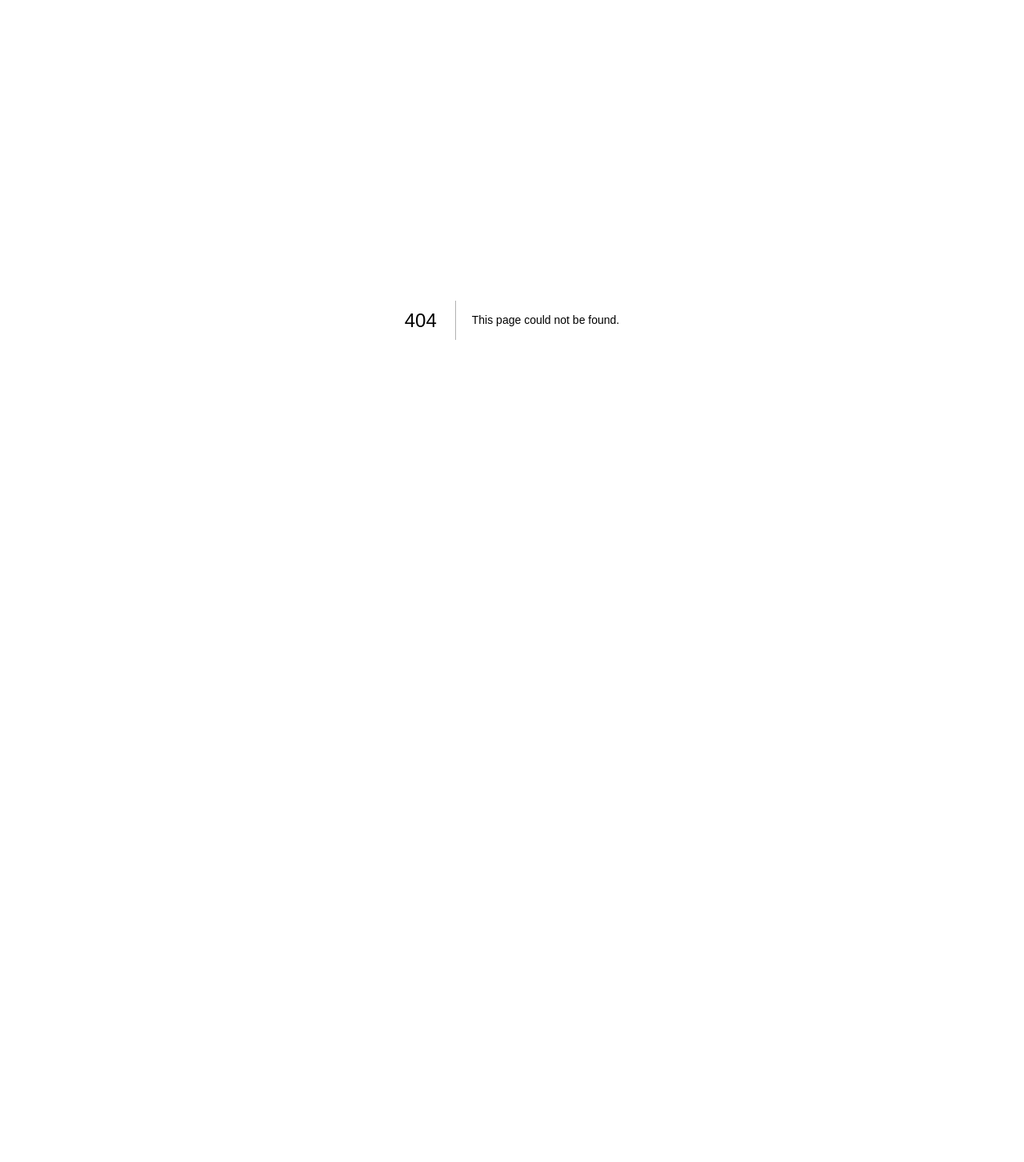
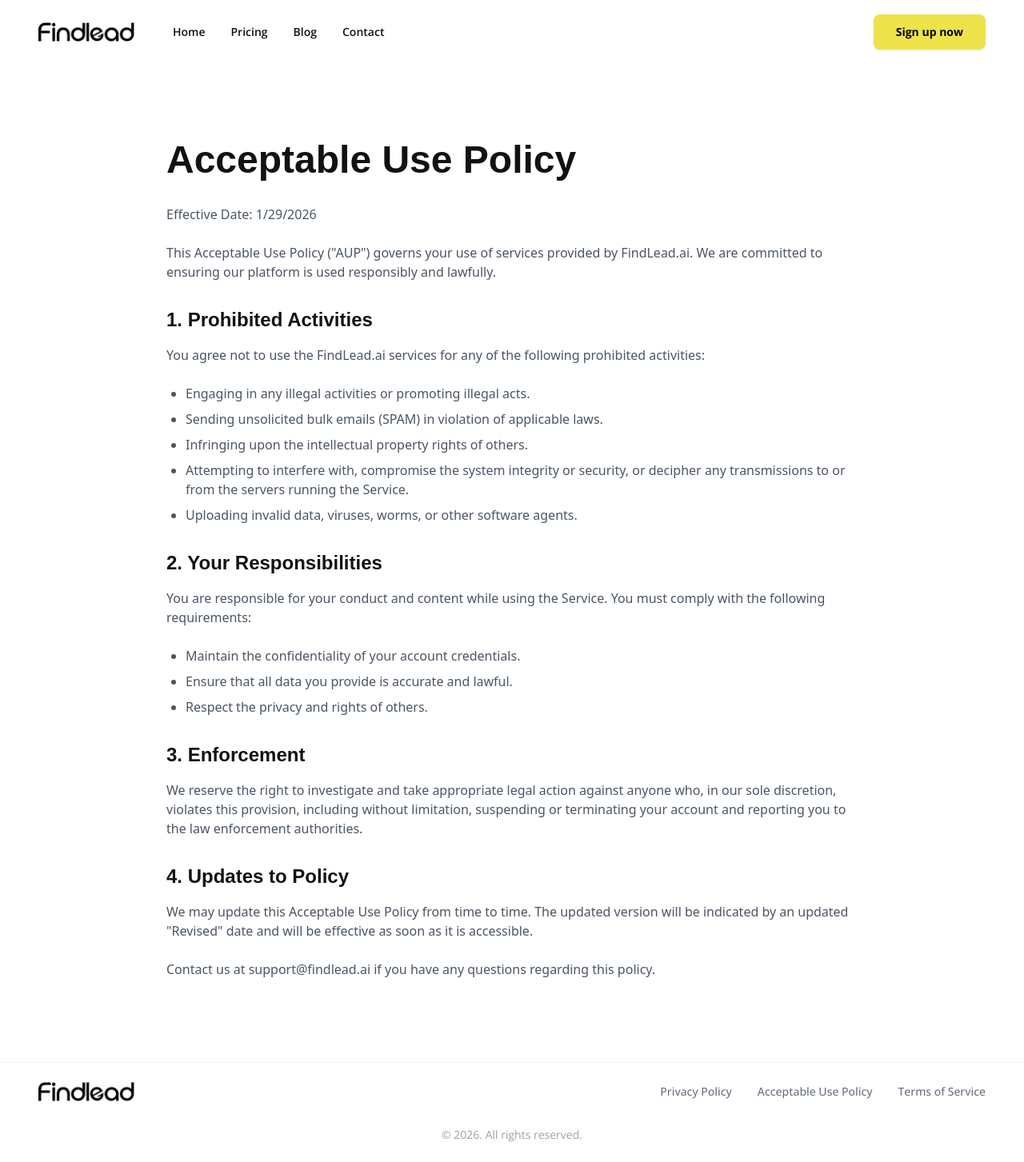
Before and after one commit to NaveenNSSKM/find-lead-copcate, a Next.js app: page /acceptable-use in a window 1280 px wide. Before the commit this address had no page. Shown: the whole page at 80% size. Before the commit the page ends 800 px from the top, so only its background shows below. Built offline with nearby package versions, Linux system fonts and the light colour scheme; a web font is replaced by a local one.

Commit message:
update-new

```diff
--- /dev/null
+++ b/app/acceptable-use/page.tsx
@@ -0,0 +1,61 @@
+
+import Navbar from "@/components/Navbar";
+import Footer from "@/components/Footer";
+
+export default function AcceptableUsePolicy() {
+    return (
+        <main className="min-h-screen bg-white">
+            <Navbar />
+
+            <div className="max-w-4xl mx-auto px-4 py-20 mt-16 md:mt-24">
+                <h1 className="text-4xl md:text-5xl font-heading font-bold mb-8 text-[#121212]">Acceptable Use Policy</h1>
+
+                <div className="prose prose-lg max-w-none text-gray-600 font-sans">
+                    <p className="mb-6">Effective Date: {new Date().toLocaleDateString()}</p>
+
+                    <p className="mb-6">
+                        This Acceptable Use Policy ("AUP") governs your use of services provided by FindLead.ai. We are committed to ensuring our platform is used responsibly and lawfully.
+                    </p>
+
+                    <h2 className="text-2xl font-bold text-[#121212] mt-8 mb-4">1. Prohibited Activities</h2>
+                    <p className="mb-6">
+                        You agree not to use the FindLead.ai services for any of the following prohibited activities:
+                    </p>
+                    <ul className="list-disc pl-6 mb-6 space-y-2">
+                        <li>Engaging in any illegal activities or promoting illegal acts.</li>
+                        <li>Sending unsolicited bulk emails (SPAM) in violation of applicable laws.</li>
+                        <li>Infringing upon the intellectual property rights of others.</li>
+                        <li>Attempting to interfere with, compromise the system integrity or security, or decipher any transmissions to or from the servers running the Service.</li>
+                        <li>Uploading invalid data, viruses, worms, or other software agents.</li>
+                    </ul>
+
+                    <h2 className="text-2xl font-bold text-[#121212] mt-8 mb-4">2. Your Responsibilities</h2>
+                    <p className="mb-6">
+                        You are responsible for your conduct and content while using the Service. You must comply with the following requirements:
+                    </p>
+                    <ul className="list-disc pl-6 mb-6 space-y-2">
+                        <li>Maintain the confidentiality of your account credentials.</li>
+                        <li>Ensure that all data you provide is accurate and lawful.</li>
+                        <li>Respect the privacy and rights of others.</li>
+                    </ul>
+
+                    <h2 className="text-2xl font-bold text-[#121212] mt-8 mb-4">3. Enforcement</h2>
+                    <p className="mb-6">
+                        We reserve the right to investigate and take appropriate legal action against anyone who, in our sole discretion, violates this provision, including without limitation, suspending or terminating your account and reporting you to the law enforcement authorities.
+                    </p>
+
+                    <h2 className="text-2xl font-bold text-[#121212] mt-8 mb-4">4. Updates to Policy</h2>
+                    <p className="mb-6">
+                        We may update this Acceptable Use Policy from time to time. The updated version will be indicated by an updated "Revised" date and will be effective as soon as it is accessible.
+                    </p>
+
+                    <p className="mb-6">
+                        Contact us at support@findlead.ai if you have any questions regarding this policy.
+                    </p>
+                </div>
+            </div>
+
+            <Footer />
+        </main>
+    );
+}
--- /dev/null
+++ b/app/privacy-policy/page.tsx
@@ -0,0 +1,61 @@
+
+import Navbar from "@/components/Navbar";
+import Footer from "@/components/Footer";
+
+export default function PrivacyPolicy() {
+    return (
+        <main className="min-h-screen bg-white">
+            <Navbar />
+
+            <div className="max-w-4xl mx-auto px-4 py-20 mt-16 md:mt-24">
+                <h1 className="text-4xl md:text-5xl font-heading font-bold mb-8 text-[#121212]">Privacy Policy</h1>
+
+                <div className="prose prose-lg max-w-none text-gray-600 font-sans">
+                    <p className="mb-6">Effective Date: {new Date().toLocaleDateString()}</p>
+
+                    <p className="mb-6">
+                        At FindLead.ai, we take your privacy seriously. This Privacy Policy explains how we collect, use, disclose, and safeguard your information when you visit our website or use our services.
+                    </p>
+
+                    <h2 className="text-2xl font-bold text-[#121212] mt-8 mb-4">1. Information We Collect</h2>
+                    <p className="mb-6">
+                        We collect information that you strictly provide to us when you register, express interest in obtaining information about us or our products and services, participate in activities on the website, or otherwise contact us.
+                    </p>
+                    <ul className="list-disc pl-6 mb-6 space-y-2">
+                        <li>Personal Data (Name, Email, Job Title)</li>
+                        <li>Company Information</li>
+                        <li>Usage Data and Analytics</li>
+                    </ul>
+
+                    <h2 className="text-2xl font-bold text-[#121212] mt-8 mb-4">2. How We Use Your Information</h2>
+                    <p className="mb-6">
+                        We use the information we collect or receive to:
+                    </p>
+                    <ul className="list-disc pl-6 mb-6 space-y-2">
+                        <li>Facilitate account creation and logon process.</li>
+                        <li>Send you marketing and promotional communications.</li>
+                        <li>Respond to user inquiries/offer support.</li>
+                        <li>Improve our services and user experience.</li>
+                    </ul>
+
+                    <h2 className="text-2xl font-bold text-[#121212] mt-8 mb-4">3. Sharing Your Information</h2>
+                    <p className="mb-6">
+                        We only share information with your consent, to comply with laws, to provide you with services, to protect your rights, or to fulfill business obligations.
+                    </p>
+
+                    <h2 className="text-2xl font-bold text-[#121212] mt-8 mb-4">4. Security of Your Information</h2>
+                    <p className="mb-6">
+                        We use administrative, technical, and physical security measures to help protect your personal information. However, no electronic transmission over the internet or information storage technology can be guaranteed to be 100% secure.
+                    </p>
+
+                    <h2 className="text-2xl font-bold text-[#121212] mt-8 mb-4">5. Contact Us</h2>
+                    <p className="mb-6">
+                        If you have questions or comments about this policy, you may email us at support@findlead.ai.
+                    </p>
+                </div>
+            </div>
+
+            <Footer />
+        </main>
+    );
+}
--- a/components/Footer.tsx
+++ b/components/Footer.tsx
@@ -4,10 +4,13 @@
 export default function Footer() {
     return (
         <footer className="w-full bg-white border-t border-gray-100 py-6">
-            <div className="max-w-[1440px] mx-auto px-6 md:px-12 flex flex-col md:flex-row justify-between items-center gap-4">
+            <div className="max-w-[1440px] mx-auto px-6 md:px-12 flex flex-col gap-8">
 
-                {/* Left Side: Brand & Copyright */}
-                <div className="flex flex-col md:flex-row items-center gap-2 md:gap-6 text-sm text-gray-500">
+                {/* Top Section: Logo and Links */}
+                <div className="flex flex-col md:flex-row justify-between items-center gap-6 w-full">
+
+                    {/* Logo (Left on Mobile & Desktop) */}
+                    <div className="w-full md:w-auto flex justify-start">
                         <Image
                             src="/images/logo.png"
                             alt="FindLead.ai"
@@ -15,17 +18,26 @@
                             height={40}
                             className="h-6 w-auto object-contain"
                         />
-                    <span>© 2025. All rights reserved.</span>
                     </div>
 
-                {/* Right Side: Links */}
-                <div className="flex items-center gap-8 text-sm text-gray-500 font-medium">
-                    <Link href="#" className="hover:text-gray-900 transition-colors">
+                    {/* Links (Center on Mobile, Right on Desktop) */}
+                    <div className="flex flex-wrap justify-center md:justify-end items-center gap-x-8 gap-y-4 text-sm text-gray-500 font-medium w-full md:w-auto">
+                        <Link href="/privacy-policy" className="hover:text-gray-900 transition-colors whitespace-nowrap">
                             Privacy Policy
                         </Link>
-                    <Link href="#" className="hover:text-gray-900 transition-colors">
+                        <Link href="/acceptable-use" className="hover:text-gray-900 transition-colors whitespace-nowrap">
+                            Acceptable Use Policy
+                        </Link>
+                        <Link href="#" className="hover:text-gray-900 transition-colors whitespace-nowrap">
                             Terms of Service
                         </Link>
+                    </div>
+
+                </div>
+
+                {/* Bottom Section: Copyright (Centered on All Viewports) */}
+                <div className="w-full text-center text-sm text-gray-400">
+                    © 2026. All rights reserved.
                 </div>
 
             </div>
--- a/components/Navbar.tsx
+++ b/components/Navbar.tsx
@@ -33,7 +33,7 @@
                     <div className="flex items-center gap-12">
                         {/* Logo + Mobile Toggle */}
                         <div className="flex items-center gap-4">
-                            <Link href="#" className="flex items-center">
+                            <Link href="/" className="flex items-center">
                                 <Image
                                     src="/images/logo.png"
                                     alt="FindLead.ai"
@@ -58,7 +58,7 @@
                         {/* Desktop Navigation moved next to Logo */}
                         <div className="hidden lg:flex gap-8 items-center font-semibold text-sm text-[#121212]">
                             <Link href="/" className="hover:text-gray-600 transition-colors">Home</Link>
-                            <Link href="#" className="hover:text-gray-600 transition-colors">Product</Link>
+
                             <Link href="/pricing" className="hover:text-gray-600 transition-colors">Pricing</Link>
                             <Link href="#" className="hover:text-gray-600 transition-colors">Blog</Link>
                             <Link href="#" className="hover:text-gray-600 transition-colors">Contact</Link>
@@ -104,8 +104,10 @@
                             <div className="border-b border-gray-100 pb-4">
                                 <Link href="/" onClick={() => setIsMenuOpen(false)}>Home</Link>
                             </div>
-                            <div className="border-b border-gray-100 pb-4">Product</div>
-                            <div className="border-b border-gray-100 pb-4">Pricing</div>
+
+                            <div className="border-b border-gray-100 pb-4">
+                                <Link href="/pricing" onClick={() => setIsMenuOpen(false)}>Pricing</Link>
+                            </div>
                             <div className="border-b border-gray-100 pb-4">Blog</div>
                             <div className="pb-4">Contact</div>
                         </div>
```
Lines whose indentation alone changed are shown as unchanged.
